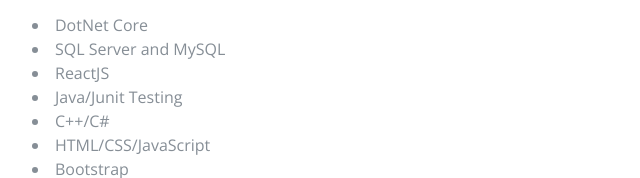
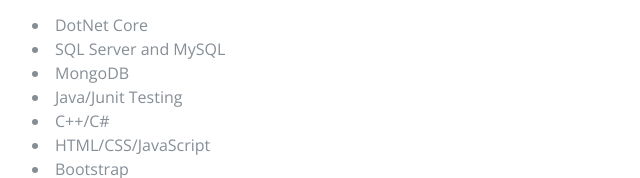
Before and after one commit to rishabh-nt99/Resume, a plain HTML site: page index.html in a window 1280 px wide. Shown: the part 2901-3079 px from the top of the page, 288-928 px from the left. Drawn offline with nearby package versions, Linux system fonts and the light colour scheme; a web font is replaced by a local one.

Commit message:
Update MongoDB

```diff
--- a/index.html
+++ b/index.html
@@ -270,7 +270,7 @@
                 SQL Server and MySQL
               </li>
               <li>
-                ReactJS
+                MongoDB
               </li>
               <li>
                 Java/Junit Testing
```
